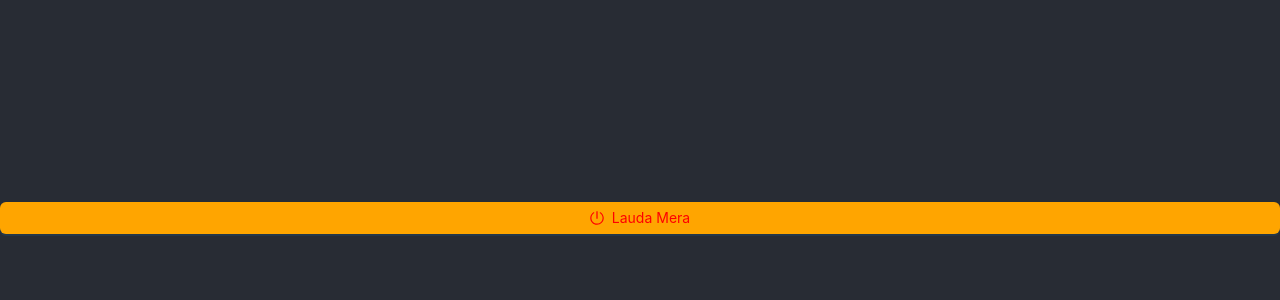
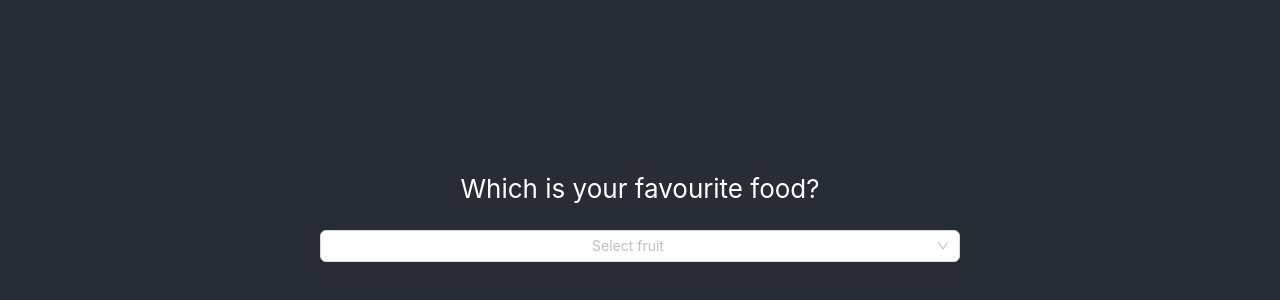
Before and after one commit to Shobhit2809/Ant-Design, a React (Create React App) app: page / in a window 1280 px wide. Shown: the part 182-482 px from the top of the page. Built offline with nearby package versions, Linux system fonts and the light colour scheme.

Commit message:
Select Component

```diff
--- a/src/App.js
+++ b/src/App.js
@@ -1,29 +1,25 @@
 import logo from './logo.svg';
 import './App.css';
 import 'antd/dist/reset.css';
-import {Button} from 'antd'
+import {Select} from 'antd'
 import { useState } from 'react';
 import {PoweroffOutlined} from '@ant-design/icons'
 
+
+
 function App() {
-  const dabaMera = (e) =>{
-    console.log('daba diya');
-  }
-  const[loading,setLoading] = useState(true)
-  setTimeout(()=>{
-    setLoading(false)
-  },2000)
-
+  const fruits = ['Banana','Mango','Orange','Curry']
 
   return (
     <div className="App">
       <header className="App-header">
-        <Button type='primary' block onClick={dabaMera} loading={loading}
-        className='my_button'
-        style={{backgroundColor:'orange',color:'red'}}
-        icon={<PoweroffOutlined/>}>
-          Lauda Mera
-        </Button>
+        <p>Which is your favourite food?</p>
+        {/* You can also search in it */}
+        <Select mode='multiple' allowClear maxTagCount={2} placeholder='Select fruit' style={{width:'50%'}}>
+          {fruits.map((fruit,index)=>{
+            return <Select.Option key={index} value={fruit}></Select.Option>
+          })}
+        </Select>
       </header>
     </div>
   );
```
